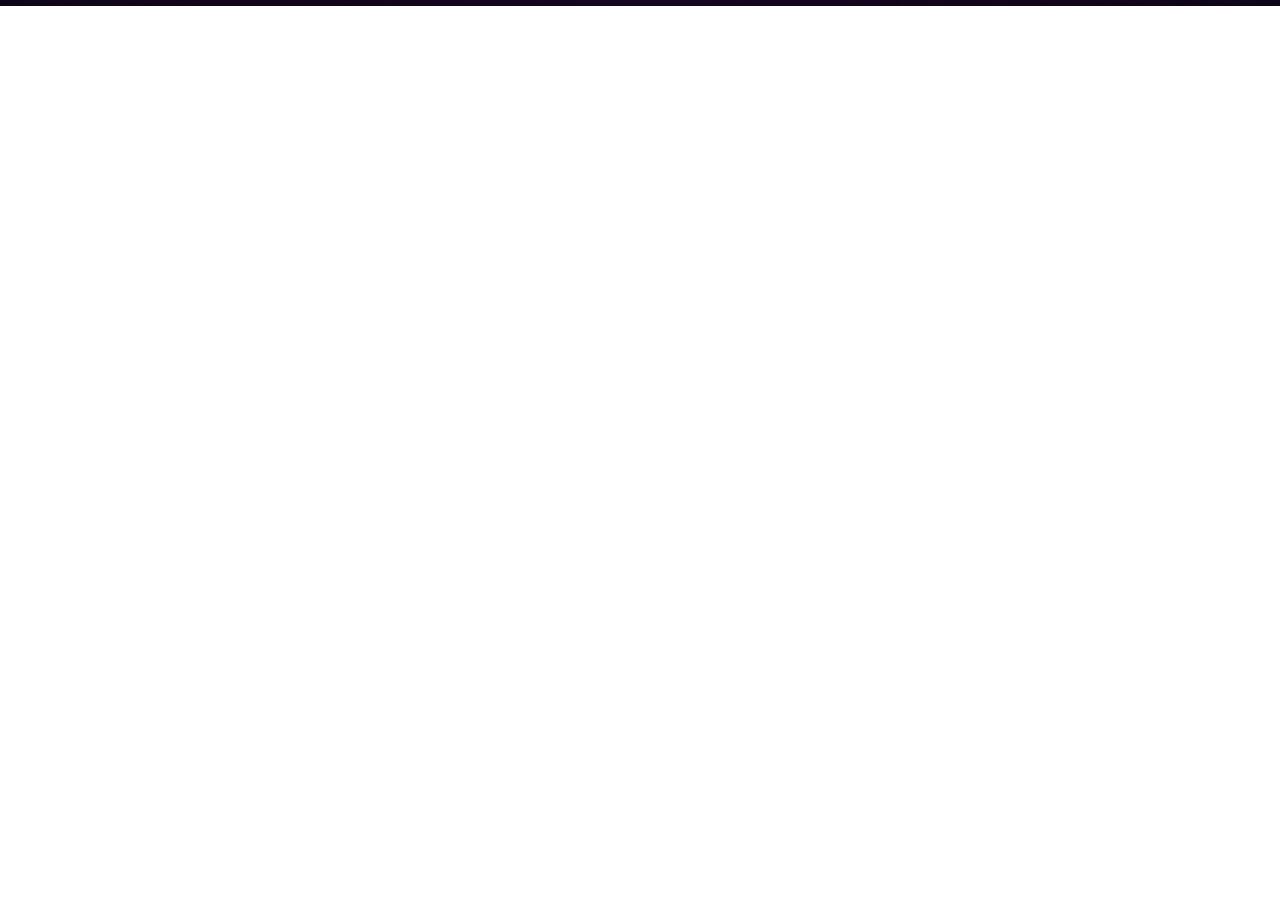
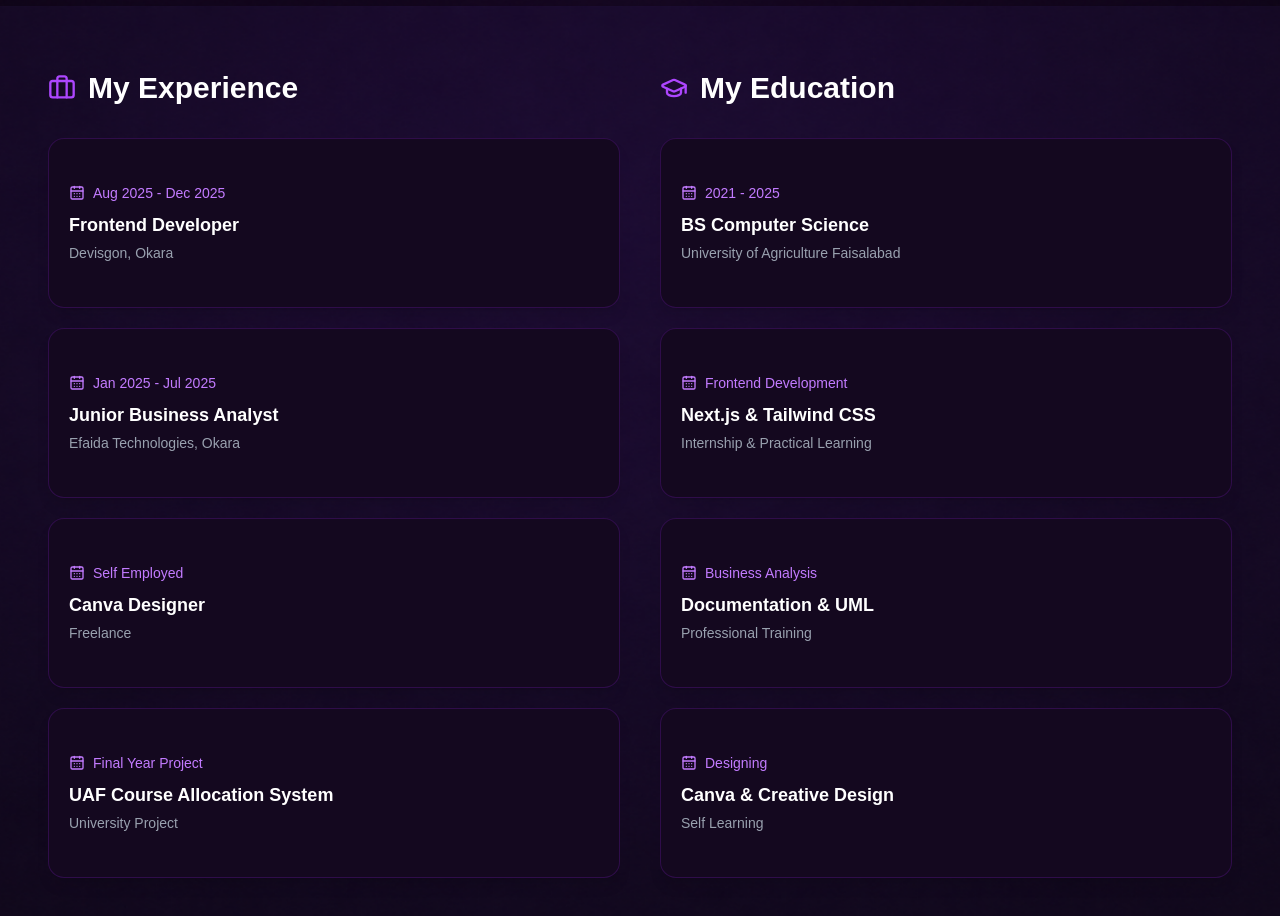
Before and after one commit to AsmaSaleem9405/asma-portfolio, a Next.js app: page / in a window 1280 px wide. Shown: the part 3920-4836 px from the top of the page. Before the commit the page ends 3926 px from the top, so only its background shows below. Built offline with nearby package versions, Linux system fonts and the light colour scheme.

Commit message:
Add Experience

```diff
--- a/app/page.js
+++ b/app/page.js
@@ -5,15 +5,11 @@ import { TypeAnimation } from "react-type-animation";
 import Link from "next/link";
 import Image from "next/image";
 import { useRouter } from "next/navigation";
+
 import {
   Briefcase,
-  Code2,
-  FileText,
-  GitBranch,
-  LayoutDashboard,
-  LineChart,
-  MonitorSmartphone,
-  Users,
+  GraduationCap,
+  CalendarDays,
 } from "lucide-react";
 
 import { usePathname } from "next/navigation";
@@ -31,6 +27,8 @@ export default function Page() {
 
   return <>{showSplash ? <SplashScreen /> : <MainPage />}</>;
 }
+
+
 
 /* SPLASH SCREEN */
 function SplashScreen() {
@@ -187,6 +185,61 @@ const businessProjects = [
     title: "Case Study",
     image:
       "https://images.unsplash.com/photo-1516321318423-f06f85e504b3",
+  },
+];
+
+
+const experienceData = [
+  {
+    year: "Aug 2025 - Dec 2025",
+    title: "Frontend Developer",
+    company: "Devisgon, Okara",
+    desc: "Developed responsive and user-friendly websites using Next.js and Tailwind CSS.",
+  },
+  {
+    year: "Jan 2025 - Jul 2025",
+    title: "Junior Business Analyst",
+    company: "Efaida Technologies, Okara",
+    desc: "Worked on requirement gathering, BRD, SRS, FRD, UML diagrams and stakeholder communication.",
+  },
+  {
+    year: "Self Employed",
+    title: "Canva Designer",
+    company: "Freelance",
+    desc: "Created social media posts, portfolio designs, presentations and branding designs using Canva.",
+  },
+  {
+    year: "Final Year Project",
+    title: "UAF Course Allocation System",
+    company: "University Project",
+    desc: "Built a responsive course allocation system using Next.js and Tailwind CSS.",
+  },
+];
+
+const educationData = [
+  {
+    year: "2021 - 2025",
+    title: "BS Computer Science",
+    company: "University of Agriculture Faisalabad",
+    desc: "CGPA: 3.59 / 4.0",
+  },
+  {
+    year: "Frontend Development",
+    title: "Next.js & Tailwind CSS",
+    company: "Internship & Practical Learning",
+    desc: "Learned responsive web development and reusable UI components.",
+  },
+  {
+    year: "Business Analysis",
+    title: "Documentation & UML",
+    company: "Professional Training",
+    desc: "Worked on BRD, SRS, FRD, RTM and workflow diagrams.",
+  },
+  {
+    year: "Designing",
+    title: "Canva & Creative Design",
+    company: "Self Learning",
+    desc: "Designed creative portfolios, social media posts and presentations.",
   },
 ];
   {
@@ -958,6 +1011,152 @@ const businessProjects = [
     </div>
   </div>
 </section>
+
+
+{/* experience*/}
+ <section
+  className="w-full py-16 px-4 sm:px-6 lg:px-12
+             bg-cover bg-top bg-no-repeat relative"
+  style={{
+    backgroundImage: darkMode
+      ? "url('/images/experience-bg.png')"
+      : "url('/images/skills-bg1.png')",
+  }}
+>
+  {/* Overlay */}
+
+
+  {/* Main Content */}
+  <div className="relative z-10 max-w-7xl mx-auto grid grid-cols-1 lg:grid-cols-2 gap-10">
+
+    {/* Experience Section */}
+    <motion.div
+      initial={{ opacity: 0, x: -40 }}
+      whileInView={{ opacity: 1, x: 0 }}
+      transition={{ duration: 0.6 }}
+      viewport={{ once: false }}
+    >
+      <div className="flex items-center gap-3 mb-8">
+        <Briefcase className="text-purple-500 w-7 h-7" />
+
+        {/* TEXT COLOR */}
+        <h2
+          className={`text-3xl font-bold ${
+            darkMode ? "text-white" : "text-black"
+          }`}
+        >
+          My Experience
+        </h2>
+      </div>
+
+      <div className="space-y-5">
+        {experienceData.map((item, index) => (
+          <div
+            key={index}
+            className={`
+              min-h-[170px]
+              flex flex-col justify-center
+              rounded-2xl p-5
+              border transition-all duration-300
+              hover:scale-[1.02]
+              shadow-lg
+              ${
+                darkMode
+                  ? "bg-[#14081f] border-purple-900/40 hover:border-purple-500"
+                  : "bg-white/80 border-gray-300 hover:border-purple-400"
+              }
+            `}
+          >
+            <div className="flex items-center gap-2 text-purple-400 text-sm mb-2">
+              <CalendarDays size={16} />
+              <span>{item.year}</span>
+            </div>
+
+            <h3
+              className={`text-lg font-semibold ${
+                darkMode ? "text-white" : "text-black"
+              }`}
+            >
+              {item.title}
+            </h3>
+
+            <p
+              className={`text-sm mt-1 ${
+                darkMode ? "text-gray-400" : "text-gray-700"
+              }`}
+            >
+              {item.company}
+            </p>
+          </div>
+        ))}
+      </div>
+    </motion.div>
+
+    {/* Education Section */}
+    <motion.div
+      initial={{ opacity: 0, x: 40 }}
+      whileInView={{ opacity: 1, x: 0 }}
+      transition={{ duration: 0.6 }}
+      viewport={{ once: false }}
+    >
+      <div className="flex items-center gap-3 mb-8">
+        <GraduationCap className="text-purple-500 w-7 h-7" />
+
+        {/* TEXT COLOR */}
+        <h2
+          className={`text-3xl font-bold ${
+            darkMode ? "text-white" : "text-black"
+          }`}
+        >
+          My Education
+        </h2>
+      </div>
+
+      <div className="space-y-5">
+        {educationData.map((item, index) => (
+          <div
+            key={index}
+            className={`
+              min-h-[170px]
+              flex flex-col justify-center
+              rounded-2xl p-5
+              border transition-all duration-300
+              hover:scale-[1.02]
+              shadow-lg
+              ${
+                darkMode
+                  ? "bg-[#14081f] border-purple-900/40 hover:border-purple-500"
+                  : "bg-white/80 border-gray-300 hover:border-purple-400"
+              }
+            `}
+          >
+            <div className="flex items-center gap-2 text-purple-400 text-sm mb-2">
+              <CalendarDays size={16} />
+              <span>{item.year}</span>
+            </div>
+
+            <h3
+              className={`text-lg font-semibold ${
+                darkMode ? "text-white" : "text-black"
+              }`}
+            >
+              {item.title}
+            </h3>
+
+            <p
+              className={`text-sm mt-1 ${
+                darkMode ? "text-gray-400" : "text-gray-700"
+              }`}
+            >
+              {item.company}
+            </p>
+          </div>
+        ))}
+      </div>
+    </motion.div>
+  </div>
+</section>
+
     </>
   );
 }
```
Also changed, not shown: public/images/experience-bg.png (renamed from public/images/ChatGPT Image Apr 30, 2026, 08_00_04 AM.png), public/images/experience-bg1.png (renamed from public/images/ChatGPT Image Apr 30, 2026, 07_54_29 AM.png).
